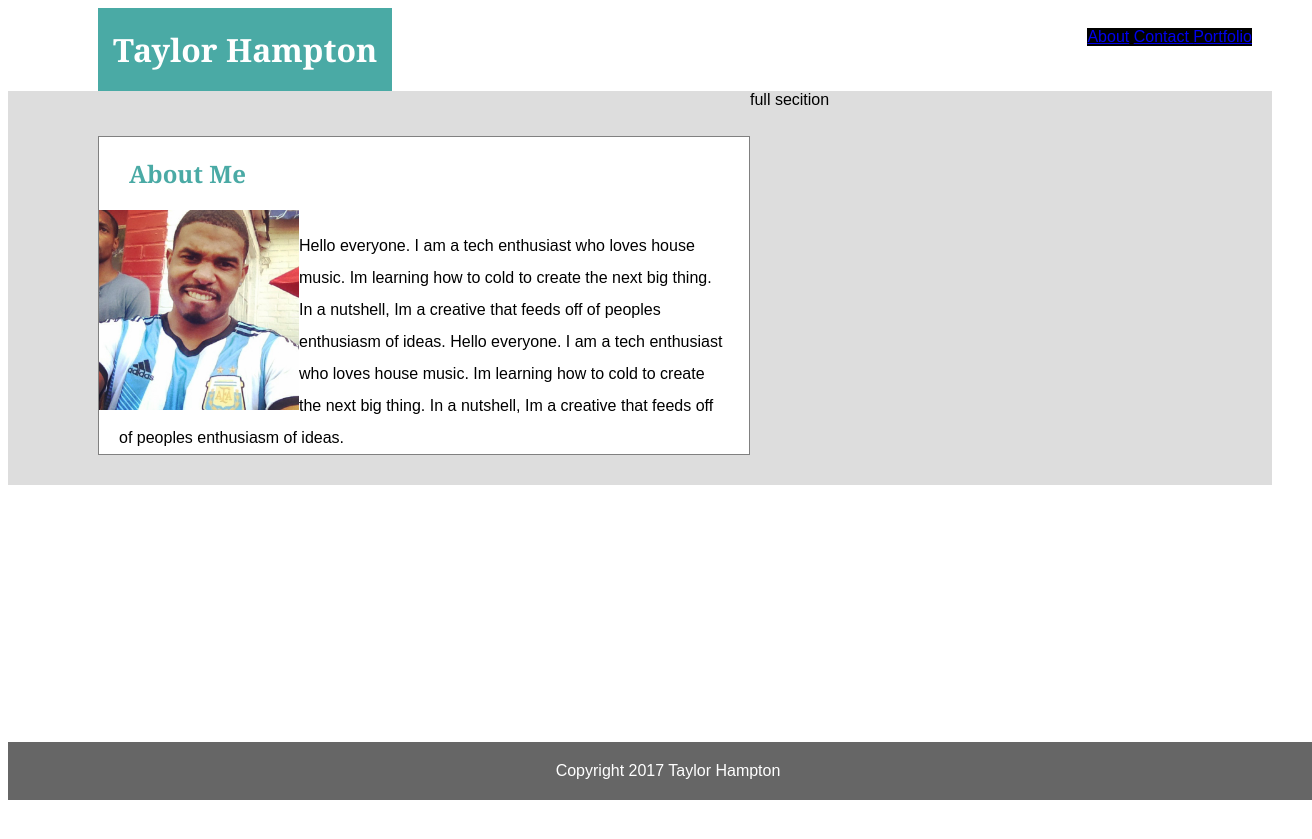
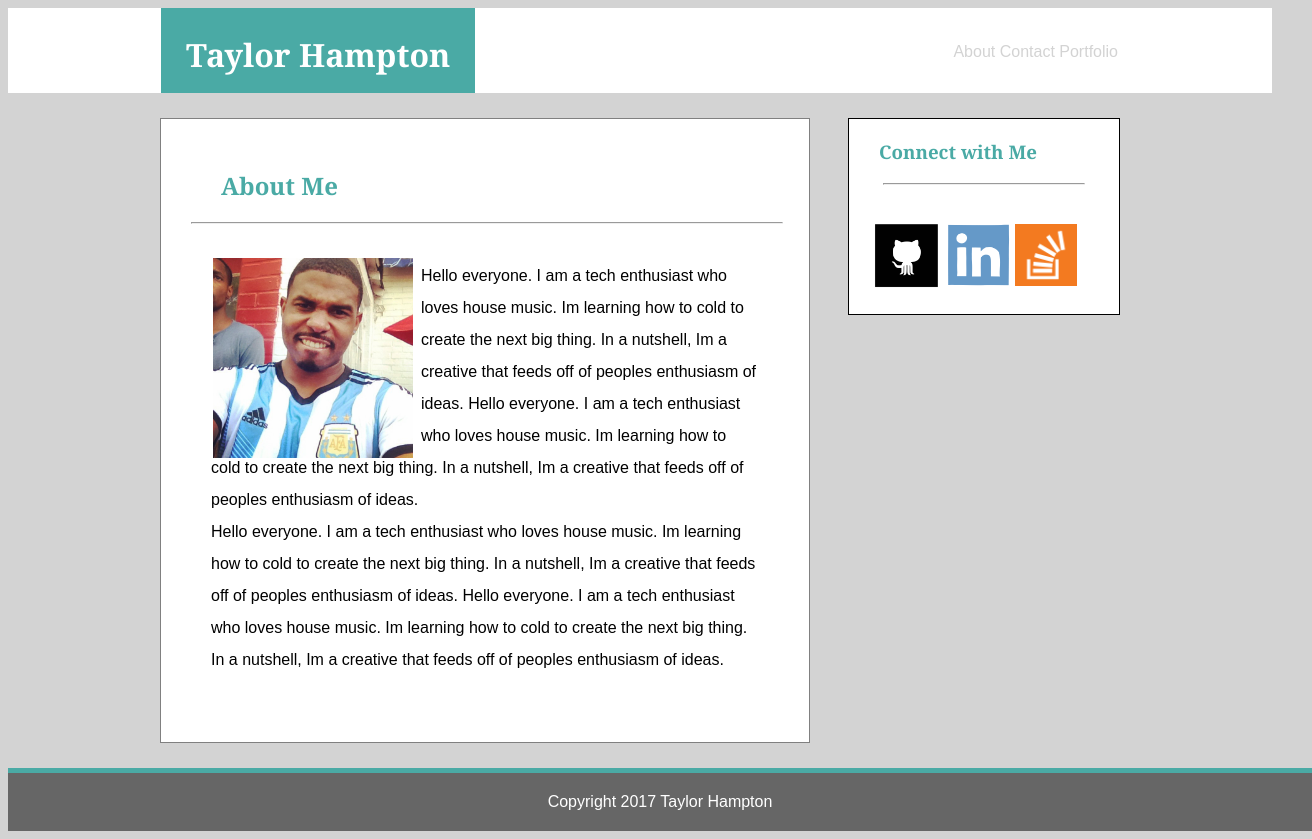
Before and after one commit to twayne31/Basic-Portfolio, a plain HTML site: page index.html in a window 1280 px wide. Shown: the whole page, 1312 px wide, since content can reach past the window. Before the commit the page ends 800 px from the top, so only its background shows below. Drawn offline with Linux system fonts and the light colour scheme.

Commit message:
Homepage finished

```diff
--- a/assets/css/style.css
+++ b/assets/css/style.css
@@ -1,25 +1,41 @@
 body{
 	font-family: 'Arial', 'Helvetica Neue', Helvetica, sans-serif;
+	background-color: lightgrey;
+	/*change background image
+	background: url(pic);
+	height: 100vh;
+	*/
 }
 
 .navbar{
 	float: right;
 	height: 100%;
-	background-color: black;
+	position: relative;
+	top: 35px;
+    right: 154px;
 
 }
 ul{
 	margin: 0;
 	padding: 0;
+	color: lightgrey;
 }
 li{
 	display: inline
 }
+a{
+	text-decoration: none;
+	color: lightgrey;
+}
+a:hover{
+	color: #4aaaa5;
+}
 
 header{
-	padding: 20px;
-  	background: #fff;
-  	overflow: auto;
+  	height: 85px;
+    background: #fff;
+    overflow: auto;
+    position: relative;
 }
 
 h1{
@@ -27,11 +43,12 @@
     background-color: #4aaaa5;
     color: #fff;
     display: inline;
-    padding-top: 28px;
-    padding-right: 15px;
-    padding-left: 15px;
-    padding-bottom:28px;
-    margin-left: 70px;
+    float: left;
+    padding: 25px;
+    margin-left: 153px;
+    height: 36px;
+    top: -21px;
+    position: relative;
 }
 
 h2{
@@ -40,30 +57,70 @@
 	margin-left: 30px;
 	margin-top:  20px;
 }
+
+h3{
+	font-family: 'Georgia', Times, Times New Roman, serif;
+	color: #4aaaa5;
+	margin-left: 30px;
+	margin-top:  20px;
+}
 img{
 	width: 200px;
-	height: 200px;
-	float: left;
+    height: 200px;
+    float: left;
+    position: relative;
+    margin-right: 30px;
+    left: 22px;
+    top: 26px;
+}
+hr{
+	width: 590px;
+}
+#hr2{
+	width: 200px;
+}
+.container{
+	background-color:#dddddd;
+	width: 960px;
+	margin: 0 auto;
+
 }
 
-.container{
-	background-color:#dddddd;
+.side-box{
+    width: 270px;
+    height: 195px;
+    float: right;
+    border: solid 1px black;
+    background-color: white;
+    margin-top: 25px;
 }
-
-aside{
+.small-icon{
+	width: 70px;
+    height: 70px;
+    float: left;
+    margin: 1px;
+}
+.small-icon-so{
+	width: 62px;
+    height: 62px;
+    float: left;
+    top: 31px;
+}
+.main-box{
+	box-sizing: border-box;
 	background-color: white;
     border: solid grey 1px;
     width: 650px;
-    height: 317px;
-    margin-left: 90px;
     float: left;
-    margin-top: 45px;
-    margin-bottom:30px;
+    padding: 30px;
+    margin: 25px 0;
 }
 
 #full{
 	overflow: auto;
-}
+	background-color: lightgrey;
+/*	position: relative;
+*/}
 
 
 
@@ -72,9 +129,9 @@
     padding: 20px;
     color: white;
     text-align: center;
-    position: fixed;
     width: 100%;
     bottom: 0;
+    border-top: #4aaaa5 5px solid;
 }
 
 p{
--- a/index.html
+++ b/index.html
@@ -6,6 +6,7 @@
 
 </head>
 <body>
+
 
 	<header>
 			<h1>Taylor Hampton</h1>
@@ -16,16 +17,28 @@
 					<li><a href="portfolio.html">Portfolio</a></li>
 				</ul>
 			</nav>
+
 	</header>
 
 
 	<div class="container">
-		<section id="full"> full secition
-			<aside>
+		<section id="full">
+			<div class= "main-box">
 				<h2>About Me</h2>
+				<hr>
 				<img src="assets/images/TaylorH.jpg" />
-				<p>Hello everyone.  I am a tech enthusiast who loves house music.  Im learning how to cold to create the next big thing.  In a nutshell, Im a creative that feeds off of peoples enthusiasm of ideas. Hello everyone.  I am a tech enthusiast who loves house music.  Im learning how to cold to create the next big thing.  In a nutshell, Im a creative that feeds off of peoples enthusiasm of ideas. </p>
-			</aside>
+				<p>Hello everyone.  I am a tech enthusiast who loves house music.  Im learning how to cold to create the next big thing.  In a nutshell, Im a creative that feeds off of peoples enthusiasm of ideas. Hello everyone.  I am a tech enthusiast who loves house music.  Im learning how to cold to create the next big thing.  In a nutshell, Im a creative that feeds off of peoples enthusiasm of ideas. <br>
+				Hello everyone.  I am a tech enthusiast who loves house music.  Im learning how to cold to create the next big thing.  In a nutshell, Im a creative that feeds off of peoples enthusiasm of ideas. Hello everyone.  I am a tech enthusiast who loves house music.  Im learning how to cold to create the next big thing.  In a nutshell, Im a creative that feeds off of peoples enthusiasm of ideas. </p>
+			</div>
+			<div class="side-box">
+				<h3>Connect with Me</h3>
+				<hr id="hr2">
+				<img src="assets/images/github.png" class="small-icon" alt=""/>
+				<img src="assets/images/linkedIn.png" class="small-icon" alt="">
+				<img src="assets/images/stackO.png" class="small-icon-so" alt="">
+
+
+			</div>
 		</section>
 	</div>
 
```
Also changed, not shown: assets/images/github.png (added), assets/images/linkedIn.png (added), assets/images/stackO.png (added), 2 other files. Lines whose indentation alone changed are shown as unchanged.
